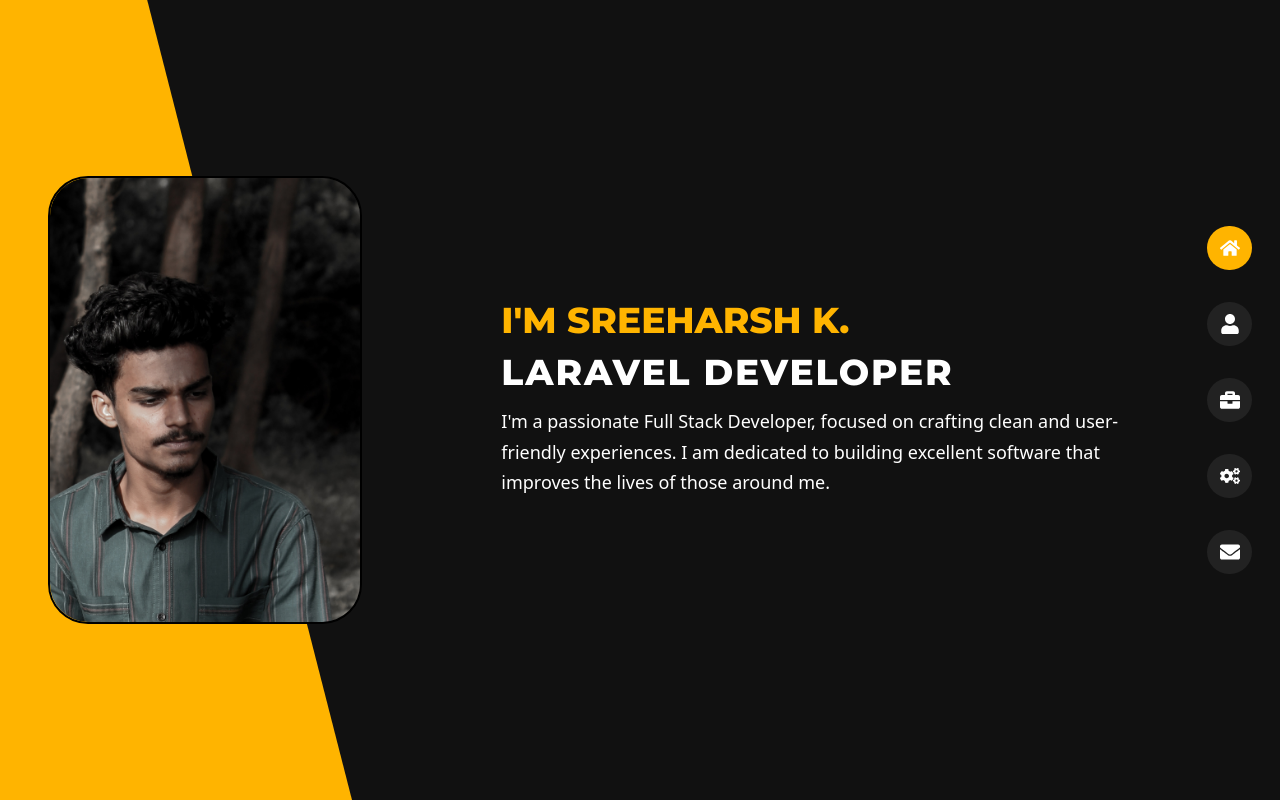
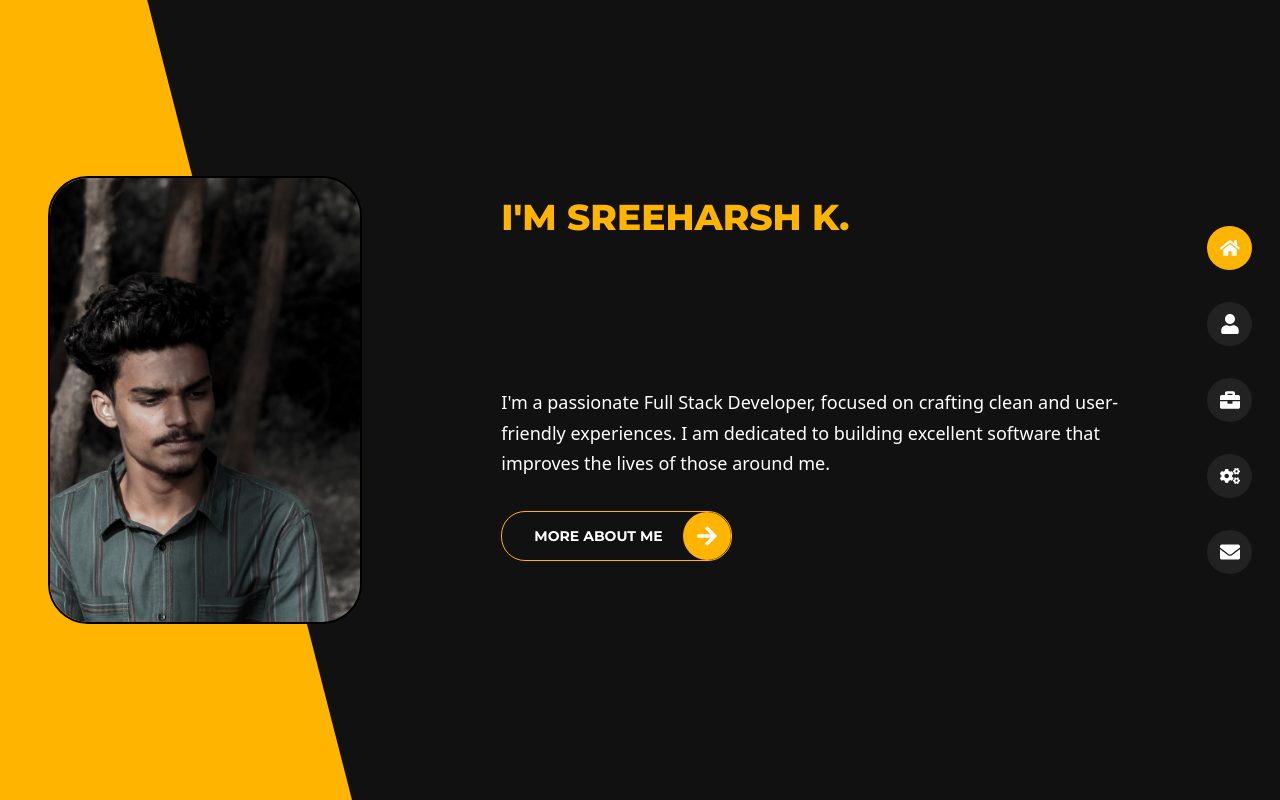
Before and after one commit to sreeharshk92/Portfolio, a React (Create React App) app: page / in a window 1280 px wide. Built offline with nearby package versions, Linux system fonts and the light colour scheme.

Commit message:
text animation issue resolved

```diff
--- a/package.json
+++ b/package.json
@@ -8,7 +8,10 @@
     "@testing-library/jest-dom": "^5.17.0",
     "@testing-library/react": "^13.4.0",
     "@testing-library/user-event": "^13.5.0",
+    "chart.js": "^4.4.6",
+    "framer-motion": "^11.11.17",
     "react": "^18.3.1",
+    "react-chartjs-2": "^5.2.0",
     "react-dom": "^18.3.1",
     "react-icons": "^5.2.1",
     "react-router-dom": "^6.26.0",
@@ -42,6 +45,6 @@
     ]
   },
   "devDependencies": {
-    "tailwindcss": "^3.4.7"
+    "tailwindcss": "^3.4.15"
   }
 }
--- a/src/App.js
+++ b/src/App.js
@@ -32,7 +32,7 @@
         <Route path="/services" element={<Services />}></Route>
         <Route path="/contact" element={<Contact />}></Route>
         <Route path="/workingonit" element={<WorkingOnIt />}></Route>
-        <Route path="/sidebar" element={<Sidebar />}></Route>
+        <Route path="" element={<Sidebar />}></Route>
         <Route path="*" element={<NotFound />}></Route>
       </Routes>
     </Router>
--- a/src/Components/Contact.jsx
+++ b/src/Components/Contact.jsx
@@ -29,7 +29,7 @@
     <>
     <Sidebar />
 
-<section id="contact" className="lg:py-24 md:py-16 py-14 min-h-screen bg-customColor text-white text-center">
+<section id="contact" className="lg:py-24 md:py-16 pt-14 pb-20 min-h-screen bg-customColor text-white text-center">
       <div className='px-4 md:px-16 items-center'>
         <h2 style={{ fontFamily: 'Montserrat,sans-serif', fontWeight: '900' }} className="text-4xl md:text-5xl lg:text-6xl font-bold mb-8">
           CONTACT <span className='text-yellowColor'>ME</span>
@@ -59,7 +59,7 @@
               <textarea name="message" className="largeInput" rows="8" placeholder="YOUR MESSAGE"></textarea>
               {sendMessage && <p className='text-yellow-300 font-thin'>{sendMessage}</p>}
             </div>
-            <button type='submit' className='text-sm  font-bold flex items-center pl-8 border border-yellowColor rounded-3xl justify-between mt-8 mb-10 hover:bg-yellowColor hover:transition duration-500 ease-in-out'>
+            <button type='submit' className='text-sm  font-bold flex items-center pl-8 border  border-yellowColor rounded-3xl justify-between mt-8 mb-10 hover:bg-yellowColor hover:transition duration-500 ease-in-out'>
           SEND <IoIosSend className='ml-5 bg-yellowColor text-[2.4rem] rounded-full p-2' />
         </button>
           </form>
--- a/src/Components/Home.jsx
+++ b/src/Components/Home.jsx
@@ -1,37 +1,40 @@
 import React, { useState, useEffect } from 'react';
+import { motion, AnimatePresence } from 'framer-motion'
+
 import mypic from './mypic.jpg';
 import './Home.css';
 import Sidebar from './Sidebar';
+import { FaArrowRight } from "react-icons/fa";
+import { Link } from 'react-router-dom';
+
+
+const texts = [
+  "Full Stack Developer",
+  "PHP Developer",
+  "Laravel Developer",
+  "React Developer",
+  "Freelancer",
+  "Web Developer"
+]
+
 
 const Home = () => {
-  const phrases = [
-    'full stack developer',
-    'Laravel developer',
-    'react developer',
-    'freelancer',
-  ];
 
-  // Set the initial state to the first phrase
-  const [currentWord, setCurrentWord] = useState(phrases[0]);
-
-  const randomizeText = () => {
-    const randomNum = (num, max) => {
-      let j = Math.floor(Math.random() * max);
-      return num === j ? randomNum(num, max) : j; // Avoid repeating the same phrase
-    };
-
-    const i = randomNum(-1, phrases.length); // Start with -1 to ensure it picks a new phrase
-    const newPhrase = phrases[i];
-
-    setTimeout(() => {
-      setCurrentWord(newPhrase);
-    }, 400); // Change word after opacity hits 0
-  };
+  const [currentTextIndex, setCurrentTextIndex] = useState(0)
+  const [isVisible, setIsVisible] = useState(true)
 
   useEffect(() => {
-    const interval = setInterval(randomizeText, 4000); // Change every 4s to match animation
-    return () => clearInterval(interval); // Clear interval on component unmount
-  },);
+    const intervalId = setInterval(() => {
+      setIsVisible(false)
+      setTimeout(() => {
+        setCurrentTextIndex((prevIndex) => (prevIndex + 1) % texts.length)
+        setIsVisible(true)
+      }, 500) // Wait for fade-out before changing text
+    }, 5000) // Change text every 5 seconds
+
+    return () => clearInterval(intervalId)
+  }, [])
+
 
   return (
     <>
@@ -43,18 +46,38 @@
         style={{ clipPath: 'polygon(0 0, 23% 0, 55% 100%, 0% 100%)', }}
       ></div>
 
-      <div className="container mx-auto flex flex-col lg:flex-row justify-between items-center p-6 lg:p-12 z-10">
+      <div className="container mx-auto flex flex-col lg:flex-row justify-between items-center py-10 px-6 lg:p-12 z-10">
         <div className="imgbox w-full  lg:w-1/2 mb-8 lg:mb-0 flex justify-center lg:justify-start">
           <img src={mypic} alt="Sreeharsh K" className="image rounded-[2.5rem] border-2  border-black h-[20rem]  lg:h-[43rem] z-20" />
           {/* <img src={myimg2} alt="Sreeharsh K" className="rounded-full h-[18rem]" /> */}
         </div>
         <div className="textbox text-white w-full lg:w-1/2 md:w-[33rem] lg:mr-[9rem] z-10 text-center lg:text-left">
           <h1 style={{ fontFamily: 'Montserrat,sans-serif', fontWeight: '800' }}className="text-3xl lg:text-5xl font-bold mb-4 text-yellowColor">I'M SREEHARSH K.</h1>
-          <h1 style={{ fontFamily: 'Montserrat,sans-serif', fontWeight: '800' }}
-            className="text-3xl lg:text-[2.7rem] font-bold mb-4 random-word uppercase tracking-wider ">{currentWord}
-          </h1>
+          <AnimatePresence mode="wait">
+          {isVisible && (
+            <motion.div
+              key={texts[currentTextIndex]}
+              initial={{ opacity: 0, y: 20 }}
+              animate={{ opacity: 1, y: 0 }}
+              exit={{ opacity: 0, y: -20 }}
+              transition={{ duration: 0.5 }}
+              className="lg:text-6xl text-[2.3rem] font-extrabold text-white tracking-wide"
+
+            >
+              {texts[currentTextIndex]}
+            </motion.div>
+          )}
+          </AnimatePresence>
           <p className="text-lg mt-4 leading-[1.9rem]">I'm a passionate Full Stack Developer, focused on crafting clean and user-friendly experiences. I am dedicated to building excellent software that improves the lives of those around me.</p>
+          <div className='flex md:justify-center justify-center lg:justify-start'>
 
+
+          <Link to='/about'>
+          <button type='submit' className='text-sm font-bold flex items-center pl-8 border  border-yellowColor rounded-3xl justify-between mt-8 mb-10 hover:bg-yellowColor hover:transition duration-500 ease-in-out'>
+          MORE ABOUT ME <FaArrowRight className='ml-5 bg-yellowColor text-[3rem] rounded-full p-[.8rem]' />
+        </button>
+        </Link>
+        </div>
         </div>
       </div>
     </section>
@@ -63,3 +86,12 @@
 };
 
 export default Home;
+
+
+
+
+
+
+
+// style={{ fontFamily: 'Montserrat,sans-serif', fontWeight: '800' }}
+//             className="text-3xl lg:text-[2.7rem] font-bold mb-4 random-word uppercase tracking-wider "
--- a/src/Components/Sidebar.jsx
+++ b/src/Components/Sidebar.jsx
@@ -7,8 +7,8 @@
   return (
     <nav className="bg-[#111111] w-full md:w-auto lg:w-auto fixed lg:right-0 md:right-0 bottom-0 left-1/2 justify-center lg:left-auto py-3 md:left-auto transform -translate-x-1/2 lg:-translate-x-1/4 flex lg:top-1/2 md:top-1/2 lg:transform md:transform lg:-translate-y-1/2 md:-translate-y-1/2 lg:flex md:flex lg:flex-col md:flex-col lg:items-center lg:justify-center md:items-center md:justify-center z-20">
       <div className='lg:flex lg:w-[7rem] md:w-[1rem]  items-end  lg:flex-col lg:gap-8 md:flex md:flex-col md:gap-8 flex gap-6'>
-        <NavLink to='/' className={({ isActive }) => isActive ? 'bg-yellowColor rounded-full p-3  flex items-center justify-end nav-item gap-3 hover:w-[6rem]' : 'hover:w-[6rem]  bg-[#222222]  rounded-full p-3  flex justify-end nav-item gap-3'}>
-        <span className='nav-text'>HOME</span>
+        <NavLink to='/' className={({ isActive }) => isActive ? 'bg-yellowColor rounded-full p-3 flex items-center justify-end gap-3 nav-item hover:w-[6rem]' : 'hover:w-[6rem] bg-[#222222]  rounded-full p-3  flex justify-end nav-item gap-3'}>
+        <span className='nav-text  '>HOME</span>
           <FaHome size={20} />
         </NavLink>
         <NavLink to='/about' className={({ isActive }) => isActive ? 'bg-yellowColor rounded-full p-3  flex items-center justify-end nav-item gap-3 hover:w-[6.5rem]' : 'hover:w-[6.5rem] bg-[#222222] rounded-full p-3   flex justify-end nav-item gap-3'}>
```
Also changed, not shown: src/Components/Sidebar.css (+15 -1 lines), 1 other file (tests, documents, lock files or other folders).
